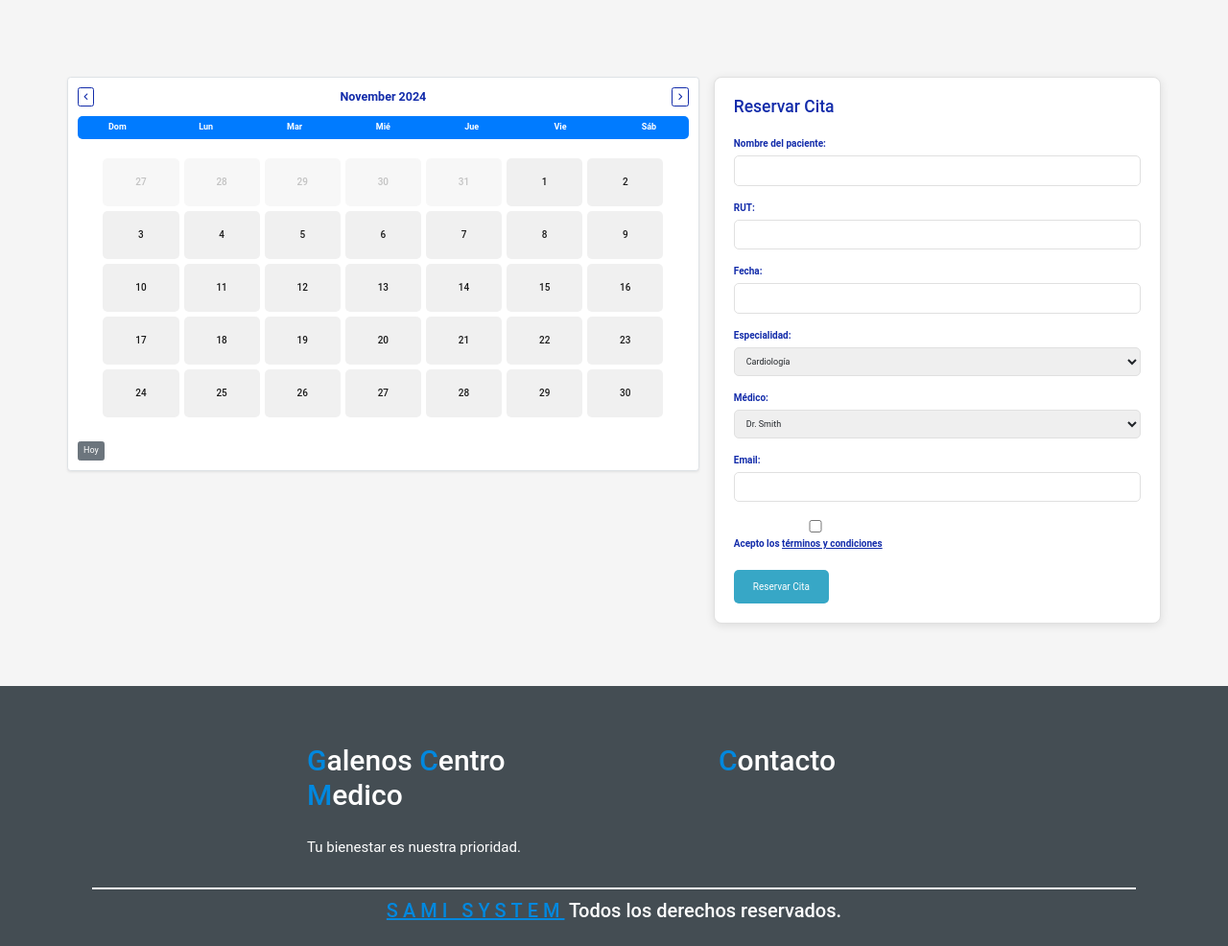
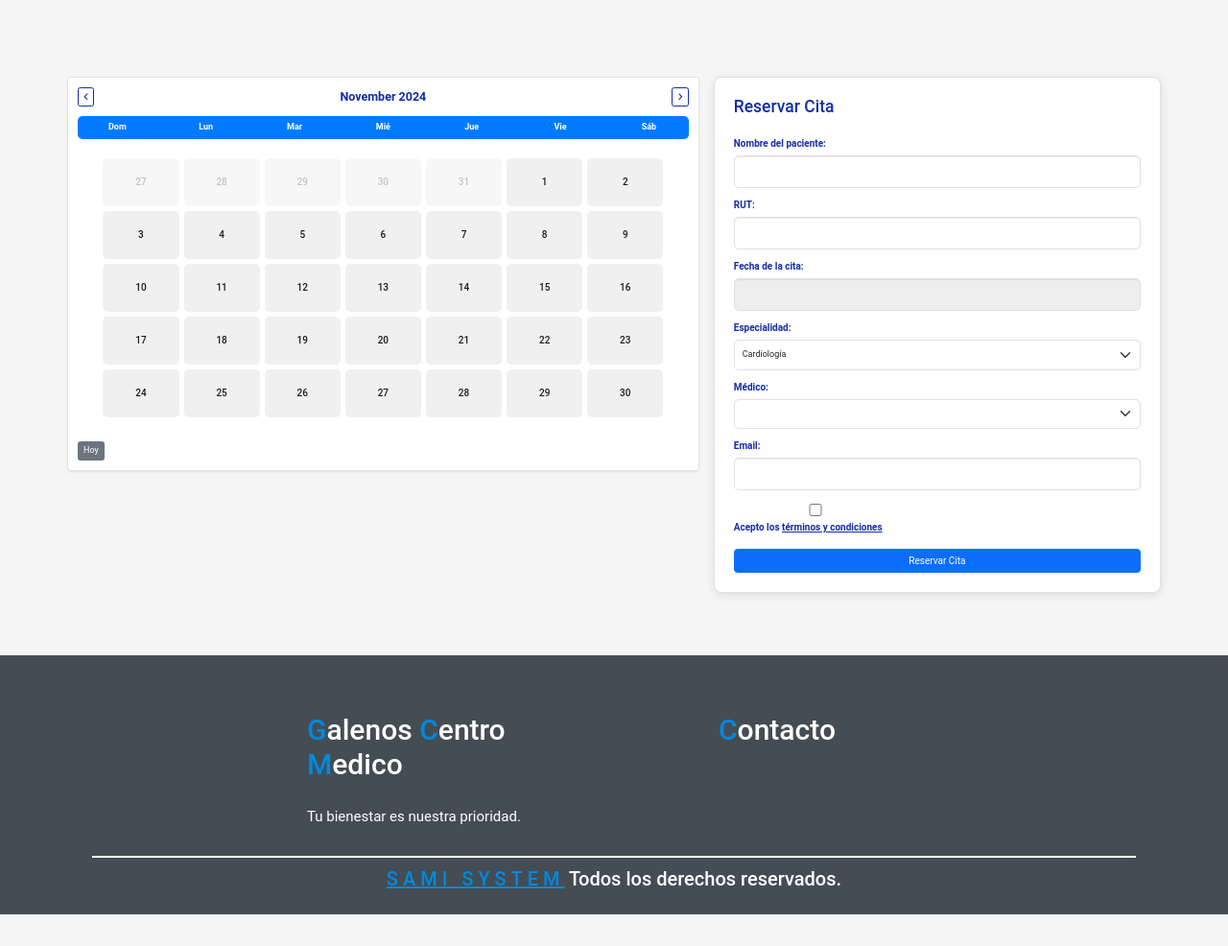
Before and after one commit to Camiliink/SAMI_GALENOS, a Django app: page /hora in a window 1280 px wide. Shown: the part 62-1048 px from the top of the page at 96% size. After the commit the page ends 1015 px from the top, so only its background shows below. Run offline with Django 5.2, Linux system fonts and the light colour scheme; lists and menus that the app fills with data are empty; some libraries are stand-ins or nearby versions.

Commit message:
commit 4
jhin en 4

```diff
--- a/crud/forms.py
+++ b/crud/forms.py
@@ -1,7 +1,7 @@
 # En forms.py
 from django import forms
-from .models import Usuario, TIPO_USUARIO_CHOICES  # Importa el listado de opciones
-
+from .models import Usuario, TIPO_USUARIO_CHOICES , ReservarCita,Especialidad_medico
+from django import forms
 class UsuarioForm(forms.ModelForm):
     class Meta:
         model = Usuario
@@ -40,3 +40,29 @@ class LoginForm(forms.Form):
         if not Usuario.objects.filter(nombre_usuario=nombre_usuario, contrasenna=contrasenna).exists():
             raise forms.ValidationError("Usuario o contraseña incorrectos.")
         return cleaned_data
+
+
+
+class ReservarCitaForm(forms.ModelForm):
+    class Meta:
+        model = ReservarCita
+        fields = ['nombre_paciente', 'rut', 'fecha', 'hora', 'especialidad', 'medico', 'email', 'centro_medico']
+
+    # Validación para evitar citas duplicadas en el mismo horario
+    def clean_hora(self):
+        hora = self.cleaned_data.get('hora')
+        fecha = self.cleaned_data.get('fecha')
+        if ReservarCita.objects.filter(fecha=fecha, hora=hora).exists():
+            raise forms.ValidationError('Ya hay una cita reservada para este horario.')
+        return hora
+
+    # Inicialización del formulario para filtrar médicos según especialidad
+    def __init__(self, *args, **kwargs):
+        especialidad_medico = kwargs.pop('especialidad', None)  # Recibir la especialidad como parámetro
+        super().__init__(*args, **kwargs)
+
+        # Filtramos los médicos por la especialidad seleccionada
+        if especialidad_medico:
+            self.fields['medico'].queryset = Usuario.objects.filter(tipo_usuario='medico', especialidadmedico__especialidad=especialidad_medico)
+        else:
+            self.fields['medico'].queryset = Usuario.objects.filter(tipo_usuario='medico')
--- a/crud/models.py
+++ b/crud/models.py
@@ -25,5 +25,68 @@ class Usuario(models.Model):
         super(Usuario, self).save(*args, **kwargs)
 
     def __str__(self):
-        fila = "Nombre: " + self.nombre_completo + " - " + "Nombre Usuario: " + self.nombre_usuario + " - " + "Tipo Usuario: " + self.tipo_usuario
-        return fila
+        return f"Nombre: {self.nombre_completo} - Nombre Usuario: {self.nombre_usuario} - Tipo Usuario: {self.tipo_usuario}"
+
+class Especialidad_medico(models.Model):
+    ESPECIALIDAD_CHOICES = [
+        ('cardiologia', 'Cardiología'),
+        ('pediatria', 'Pediatría'),
+        ('dermatologia', 'Dermatología'),
+        # Agregar más especialidades según sea necesario
+    ]
+
+    medico = models.CharField(
+        max_length=50,
+        choices=[(user.nombre_completo, user.nombre_completo) for user in Usuario.objects.filter(tipo_usuario='medico')],
+        verbose_name="Médico"
+    )
+
+    especialidad = models.CharField(
+        max_length=50,
+        choices=ESPECIALIDAD_CHOICES,
+        verbose_name="Especialidad"
+    )
+
+    def __str__(self):
+        return f"{self.medico} - {self.especialidad}"
+
+    class Meta:
+        verbose_name = "Especialidad del Médico"
+        verbose_name_plural = "Especialidades de los Médicos"
+
+class CentroMedico(models.Model):
+    CENTRO_MEDICO_CHOICES = [
+        ('centro1', 'Centro Médico 1'),
+        ('centro2', 'Centro Médico 2'),
+        ('centro3', 'Centro Médico 3'),
+        # Agregar más centros médicos según sea necesario
+    ]
+    nombre = models.CharField(max_length=50, choices=CENTRO_MEDICO_CHOICES, verbose_name="Centro Médico")
+
+    def __str__(self):
+        return self.nombre
+
+class ReservarCita(models.Model):
+    # Usamos CharField para almacenar solo el nombre completo del médico
+    medico = models.CharField(
+        max_length=50,
+        choices=[(user.nombre_completo, user.nombre_completo) for user in Usuario.objects.filter(tipo_usuario='medico')],
+        verbose_name="Médico"
+    )
+
+    nombre_paciente = models.CharField(max_length=100)
+    rut = models.CharField(max_length=12, unique=True) # RUT del paciente
+    fecha = models.DateField()
+    hora = models.TimeField()
+    especialidad = models.CharField(max_length=50, choices=Especialidad_medico.ESPECIALIDAD_CHOICES)
+    email = models.EmailField()
+
+    # Relación con Centro Médico
+    centro_medico = models.ForeignKey(
+        CentroMedico,
+        on_delete=models.CASCADE,
+        verbose_name="Centro Médico"
+    )
+
+    def __str__(self):
+        return f"Cita de {self.nombre_paciente} para {self.especialidad} con {self.medico} en {self.centro_medico.nombre}"
--- a/crud/templates/paginas/hora.html
+++ b/crud/templates/paginas/hora.html
@@ -57,47 +57,48 @@
             <div class="col-lg-5 col-md-6">
                 <div class="form-container">
                     <h3>Reservar Cita</h3>
-                    <form id="appointment-form">
-                        <div class="form-group">
+                    <form method="POST" action="{% url 'hora' %}">
+                        {% csrf_token %}
+                        <div class="form-group mb-3">
                             <label for="patient-name">Nombre del paciente:</label>
-                            <input type="text" id="patient-name" name="patient-name" required>
+                            <input type="text" id="patient-name" name="patient_name" class="form-control" required>
                         </div>
-                        <div class="form-group">
+                        <div class="form-group mb-3">
                             <label for="rut">RUT:</label>
-                            <input type="text" id="rut" name="rut" required>
+                            <input type="text" id="rut" name="rut" class="form-control" required>
                         </div>
-                        <div class="form-group">
-                            <label for="date">Fecha:</label>
-                            <input type="text" id="date" name="date" readonly required>
+                        <div class="form-group mb-3">
+                            <label for="date">Fecha de la cita:</label>
+                            <input type="text" id="date" name="date" class="form-control" readonly required>
                         </div>
-                        <div class="form-group">
+                        <div class="form-group mb-3">
                             <label for="specialty">Especialidad:</label>
-                            <select id="specialty" name="specialty" required>
+                                <select id="specialty" name="specialty" class="form-select" required>
                                     <option value="cardiology">Cardiología</option>
                                     <option value="neurology">Neurología</option>
                                     <option value="pediatrics">Pediatría</option>
                                     <!-- Agregar más especialidades si es necesario -->
                                 </select>
                         </div>
-                        <div class="form-group">
+                        <div class="form-group mb-3">
                             <label for="doctor">Médico:</label>
-                            <select id="doctor" name="doctor" required>
-                                <option value="dr-smith">Dr. Smith</option>
-                                <option value="dr-jones">Dr. Jones</option>
-                                <!-- Agregar más médicos si es necesario -->
+                            <select id="doctor" name="doctor" class="form-select" required>
+                                {% for medico in medicos %}
+                                    <option value="{{ medico.id }}">{{ medico.nombre_completo }}</option>
+                                {% endfor %}
                             </select>
                         </div>
-                        <div class="form-group">
+                        <div class="form-group mb-3">
                             <label for="email">Email:</label>
-                            <input type="email" id="email" name="email" required>
+                            <input type="email" id="email" name="email" class="form-control" required>
                         </div>
-                        <div class="form-group">
+                        <div class="form-group mb-3">
                             <label>
                                 <input type="checkbox" id="terms" name="terms" required>
                                 Acepto los <a href="#">términos y condiciones</a>
                             </label>
                         </div>
-                        <button type="submit" id="reserve-btn" class="reserve-btn">Reservar Cita</button>
+                        <button type="submit" id="reserve-btn" class="btn btn-primary w-100">Reservar Cita</button>
                     </form>
                 </div>
             </div>
@@ -105,7 +106,6 @@
     </div>
 </section>
 
-
 {% block extra_js %}
 <script src="{% static 'core/js/calendario.js' %}"></script>
 <script src="https://cdnjs.cloudflare.com/ajax/libs/bootstrap/5.3.0/js/bootstrap.bundle.min.js"></script>
--- a/crud/views.py
+++ b/crud/views.py
@@ -4,8 +4,9 @@ from .models import Usuario
 from .forms import UsuarioForm
 from django.shortcuts import render
 from .forms import LoginForm
-from django.contrib.auth import logout
-
+from .forms import ReservarCitaForm
+from django.contrib import messages
+from .models import Especialidad_medico
 def login(request):
     if request.method == 'POST':
         form = LoginForm(request.POST)
@@ -85,3 +86,18 @@ def eliminar(request,code):
 def cerrar_sesion(request):
     request.session.flush()
     return redirect('login')
+
+def hora(request):
+    especialidad = request.GET.get('especialidad')  # Obtener la especialidad seleccionada
+    if request.method == 'POST':
+        form = ReservarCitaForm(request.POST, especialidad=especialidad)  # Pasar la especialidad al formulario
+        if form.is_valid():
+            form.save()  # Guarda la cita
+            messages.success(request, 'Cita reservada con éxito.')  # Mensaje de éxito
+            return redirect('hora')  # Redirige a la misma página
+        else:
+            messages.error(request, 'Hubo un error al reservar la cita. Por favor, revisa los campos.')  # Mensaje de error
+    else:
+        form = ReservarCitaForm()
+
+    return render(request, 'paginas/hora.html', {'form': form})
```
Also changed, not shown: crud/admin.py (+7 -1 lines), crud/migrations/0009_centromedico_especialidad_medico_reservarcita.py (added), db.sqlite3. Lines whose indentation alone changed are shown as unchanged.
